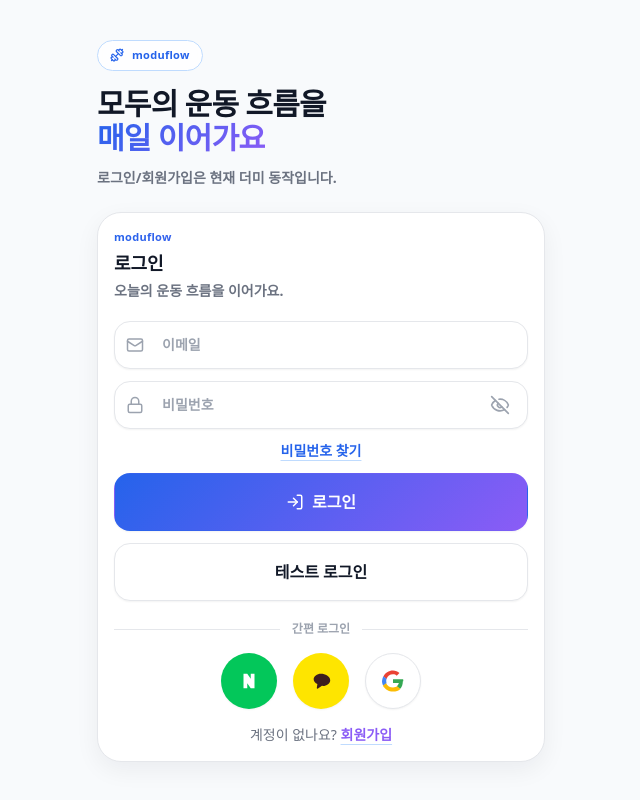
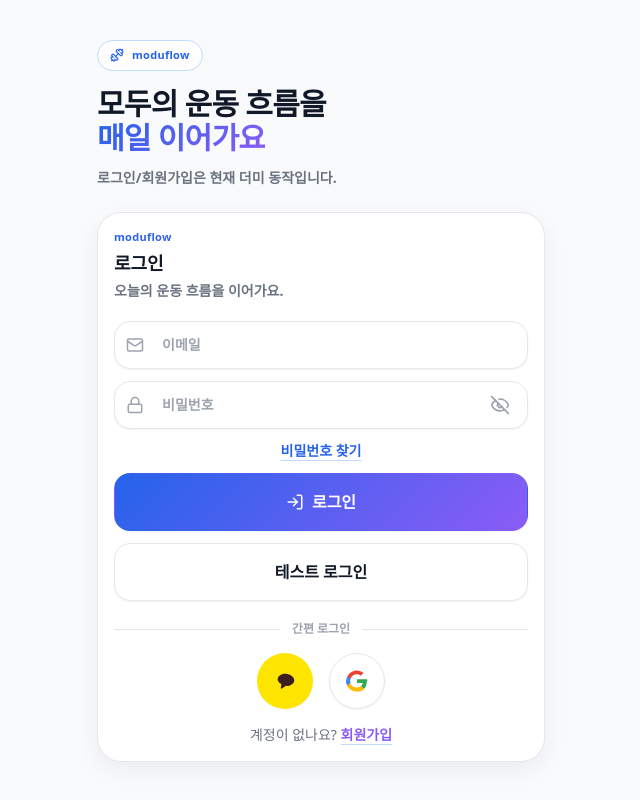
Before and after one commit to 2kminn/modu-flow-frontend, a React (Vite) app: page /login in a window 1280 px wide. Shown: the whole page, without its empty margins (319-959 px from the left). Built offline with nearby package versions, Linux system fonts and the light colour scheme; no server answers.

Commit message:
fix: remove Naver social login

```diff
--- a/api/oauth2/authorization/[provider].js
+++ b/api/oauth2/authorization/[provider].js
@@ -8,7 +8,7 @@ export default async function handler(req, res) {
   const providerValue = req.query?.provider;
   const provider = Array.isArray(providerValue) ? providerValue[0] : providerValue;
   const normalizedProvider = String(provider || "").trim().toLowerCase();
-  const allowed = new Set(["google", "kakao", "naver"]);
+  const allowed = new Set(["google", "kakao"]);
 
   if (!allowed.has(normalizedProvider)) {
     res.statusCode = 400;
--- a/src/api/auth.js
+++ b/src/api/auth.js
@@ -4,7 +4,7 @@ import {
   getApiErrorMessage
 } from "@/api/client";
 
-const SOCIAL_PROVIDERS = new Set(["google", "kakao", "naver"]);
+const SOCIAL_PROVIDERS = new Set(["google", "kakao"]);
 export const SOCIAL_LOGIN_RETURN_TO_KEY = "moduflow:social-login-return-to:v1";
 
 export async function loginWithEmail({ email, password }) {
--- a/src/pages/Login.jsx
+++ b/src/pages/Login.jsx
@@ -183,21 +183,6 @@ export default function Login() {
           <div className="mt-4 flex items-center justify-center gap-4">
             <button
               type="button"
-              onClick={() => onSocialLogin("naver")}
-              aria-label="네이버로 로그인"
-              disabled={loading}
-              className="grid h-14 w-14 place-items-center rounded-full bg-[#03C75A] shadow-sm transition duration-200 hover:brightness-105 hover:shadow-md hover:scale-[1.03] active:scale-[0.98]"
-            >
-              <svg width="22" height="22" viewBox="0 0 24 24" aria-hidden="true">
-                <path
-                  fill="white"
-                  d="M6 4h4.1l3.8 5.6V4H18v16h-4.1L10.1 14.4V20H6V4Z"
-                />
-              </svg>
-            </button>
-
-            <button
-              type="button"
               onClick={() => onSocialLogin("kakao")}
               aria-label="카카오로 로그인"
               disabled={loading}
```
Also changed, not shown: 1 other file (tests, documents, lock files or other folders).
